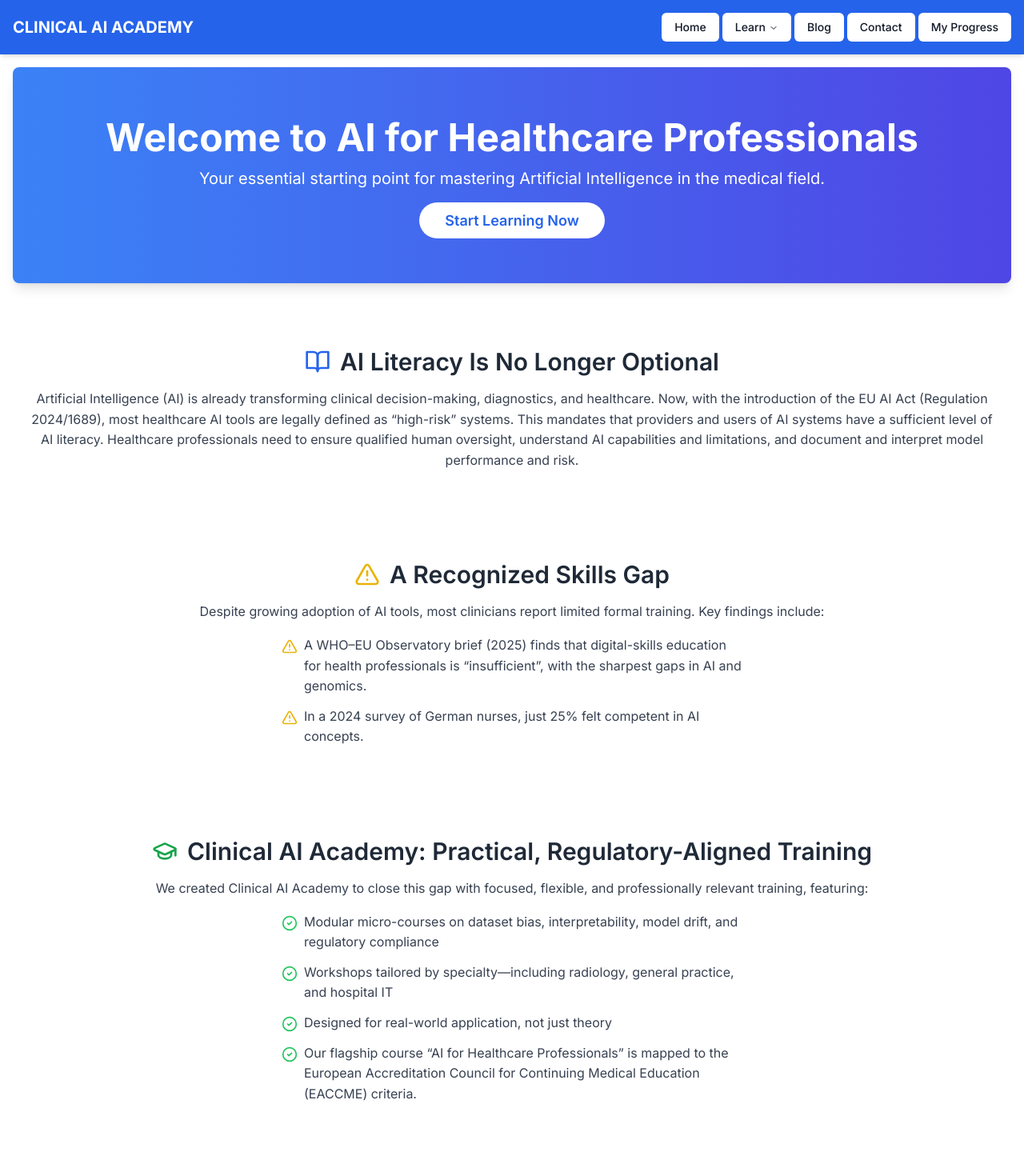
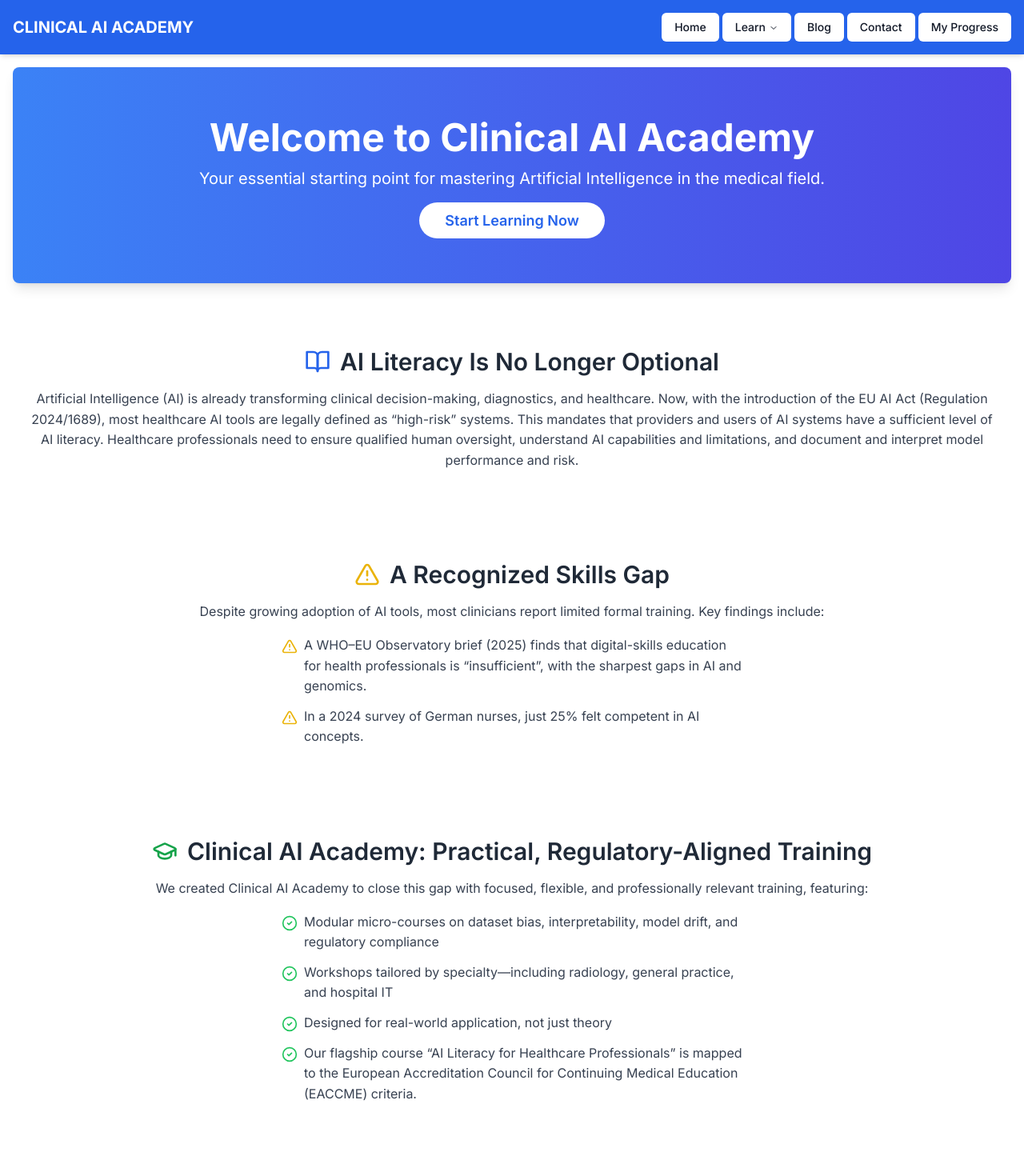
Before and after one commit to anazz-dev/ai-healthcare-learn, a Next.js app: page / in a window 1280 px wide. Shown: the top 1470 px of the page at 80% size. Built offline with nearby package versions, Linux system fonts and the light colour scheme.

Commit message:
Edit homepage hero using clinical ai academy

```diff
--- a/src/app/page.tsx
+++ b/src/app/page.tsx
@@ -20,14 +20,14 @@ export default function HomePage() {
     "Modular micro-courses on dataset bias, interpretability, model drift, and regulatory compliance",
     "Workshops tailored by specialty—including radiology, general practice, and hospital IT",
     "Designed for real-world application, not just theory",
-    "Our flagship course “AI for Healthcare Professionals” is mapped to the European Accreditation Council for Continuing Medical Education (EACCME) criteria."
+    "Our flagship course “AI Literacy for Healthcare Professionals” is mapped to the European Accreditation Council for Continuing Medical Education (EACCME) criteria."
   ];
 
   return (
     <div className="space-y-12 pb-12">
       {/* Hero Section */}
       <section className="text-center py-10 md:py-16 bg-gradient-to-r from-blue-500 to-indigo-600 text-white rounded-lg shadow-lg mx-4 md:mx-0">
-        <h1 className="text-2xl sm:text-3xl md:text-5xl font-bold mb-3 px-2 sm:px-4">Welcome to AI for Healthcare Professionals</h1>
+        <h1 className="text-2xl sm:text-3xl md:text-5xl font-bold mb-3 px-2 sm:px-4">Welcome to Clinical AI Academy</h1>
         <p className="text-sm sm:text-base md:text-xl mb-6 px-4 sm:px-6">Your essential starting point for mastering Artificial Intelligence in the medical field.</p>
         <Link href="/modules"
           className="bg-white text-blue-600 font-semibold py-2 px-4 sm:py-3 sm:px-8 rounded-full hover:bg-gray-100 transition duration-300 text-sm sm:text-lg">
```
